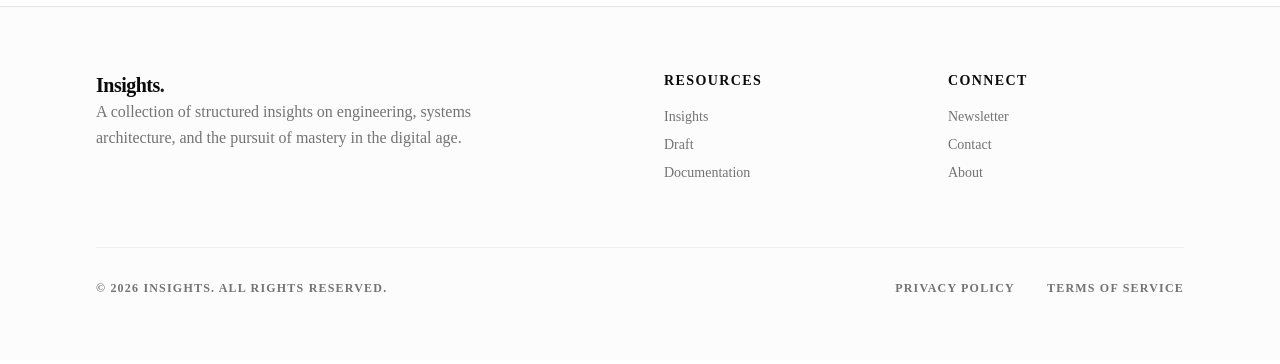
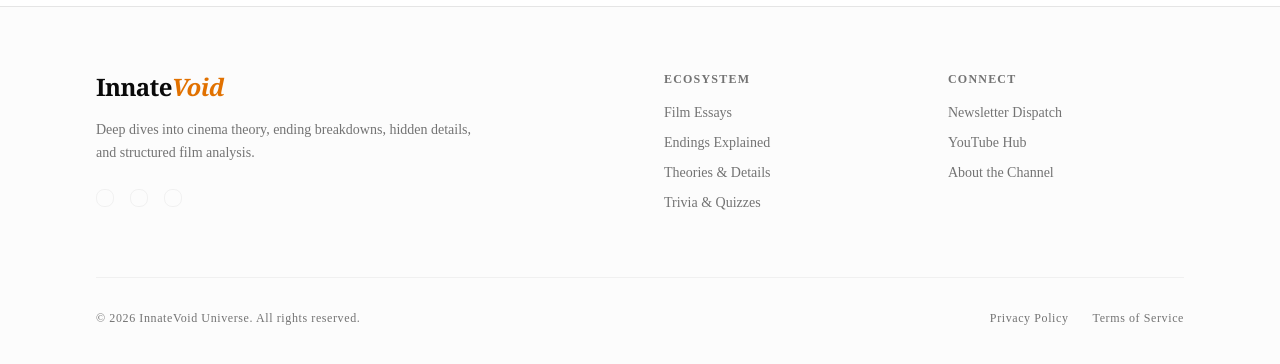
Before and after one commit to priyanshu334/cinneguy_blog, a Next.js app: page / in a window 1280 px wide. Shown: the part 794-1158 px from the top of the page. Built offline with nearby package versions, Linux system fonts and the light colour scheme; no server answers; the database is empty.

Commit message:
completed

```diff
--- a/app/blogs/[slug]/page.tsx
+++ b/app/blogs/[slug]/page.tsx
@@ -24,10 +24,11 @@ export default async function PostPage({ params }: { params: Promise<{ slug: str
   const { slug } = await params;
   const post = await getPost(slug);
 
-  async function Delete() {
-    const supabase = await createClient();
-    await supabase.from("posts").delete().eq("slug", slug);
-    redirect("/");
+  async function HandleDelete(){
+    "use server"
+    const supabase = await createClient()
+    await supabase.from("posts").delete().eq("slug",slug)
+    redirect("/")
   }
 
   if (!post) {
@@ -56,7 +57,7 @@ export default async function PostPage({ params }: { params: Promise<{ slug: str
               <h1 className="text-4xl md:text-6xl font-bold tracking-tight leading-[1.1]">
                 {post.title}
               </h1>
-              <Button variant="destructive" onClick={Delete}>Delete Post</Button>
+              <Button variant="destructive" onClick={HandleDelete}>Delete Post</Button>
             </div>
 
             <div className="flex flex-wrap items-center gap-6 text-sm text-muted-foreground font-medium">
--- a/components/Footer.tsx
+++ b/components/Footer.tsx
@@ -3,65 +3,114 @@ import Link from "next/link";
 
 export default function Footer() {
     return (
-        <footer className="border-t bg-muted/30 py-12 md:py-16">
+        <footer className="border-t bg-muted/30 py-12 md:py-16 text-foreground">
             <Container>
                 <div className="grid grid-cols-1 md:grid-cols-4 gap-12">
+                    {/* Brand & Ecosystem Mission Column */}
                     <div className="md:col-span-2 space-y-4">
                         <Link
                             href="/"
-                            className="text-xl font-bold tracking-tight hover:opacity-90 transition-opacity"
+                            className="inline-flex items-center gap-2 text-2xl font-serif font-bold tracking-tight hover:opacity-90 transition-opacity"
                         >
-                            Insights<span className="text-primary">.</span>
+                            <span>Innate<span className="text-amber-600 dark:text-amber-500 italic">Void</span></span>
                         </Link>
-                        <p className="text-muted-foreground font-light leading-relaxed max-w-sm">
-                            A collection of structured insights on engineering, systems architecture, and the pursuit of mastery in the digital age.
+
+                        <p className="text-muted-foreground font-light leading-relaxed max-w-sm text-sm">
+                            Deep dives into cinema theory, ending breakdowns, hidden details, and structured film analysis.
                         </p>
+
+                        {/* Social Links with Icons */}
                         <div className="flex items-center gap-4 pt-2">
-                            <Link href="#" className="text-muted-foreground hover:text-primary transition-colors">
+                            <Link
+                                href="https://www.youtube.com/@innatevoid22"
+                                target="_blank"
+                                rel="noopener noreferrer"
+                                aria-label="YouTube Channel"
+                                className="p-2 rounded-md border border-border/50 text-muted-foreground hover:text-amber-600 dark:hover:text-amber-400 hover:border-amber-500/30 transition-all"
+                            >
                             </Link>
-                            <Link href="https://x.com/Priyans35353551" className="text-muted-foreground hover:text-primary transition-colors">
-                            </Link>
-                            <Link href="https://www.youtube.com/@innatevoid22" className="text-muted-foreground hover:text-primary transition-colors">
+
+                            <Link
+                                href="https://x.com/Priyans35353551"
+                                target="_blank"
+                                rel="noopener noreferrer"
+                                aria-label="X / Twitter"
+                                className="p-2 rounded-md border border-border/50 text-muted-foreground hover:text-amber-600 dark:hover:text-amber-400 hover:border-amber-500/30 transition-all"
+                            >                            </Link>
+
+                            <Link
+                                href="#"
+                                aria-label="GitHub Repository"
+                                className="p-2 rounded-md border border-border/50 text-muted-foreground hover:text-amber-600 dark:hover:text-amber-400 hover:border-amber-500/30 transition-all"
+                            >
                             </Link>
                         </div>
                     </div>
 
+                    {/* Navigation: Cinema Pillars */}
                     <div className="space-y-4">
-                        <h4 className="text-sm font-bold uppercase tracking-widest">Resources</h4>
-                        <ul className="space-y-2 text-sm text-muted-foreground font-medium">
+                        <h4 className="text-xs font-bold uppercase tracking-widest text-muted-foreground font-mono">
+                            Ecosystem
+                        </h4>
+                        <ul className="space-y-2.5 text-sm text-muted-foreground font-medium">
                             <li>
-                                <Link href="/" className="hover:text-primary transition-colors">Insights</Link>
+                                <Link href="/blogs" className="hover:text-amber-600 dark:hover:text-amber-400 transition-colors">
+                                    Film Essays
+                                </Link>
                             </li>
                             <li>
-                                <Link href="/blogs/create" className="hover:text-primary transition-colors">Draft</Link>
+                                <Link href="/blogs?tag=Ending+Explained" className="hover:text-amber-600 dark:hover:text-amber-400 transition-colors">
+                                    Endings Explained
+                                </Link>
                             </li>
                             <li>
-                                <Link href="#" className="hover:text-primary transition-colors">Documentation</Link>
+                                <Link href="/blogs?tag=Film+Theory" className="hover:text-amber-600 dark:hover:text-amber-400 transition-colors">
+                                    Theories & Details
+                                </Link>
+                            </li>
+                            <li>
+                                <Link href="/quiz" className="hover:text-amber-600 dark:hover:text-amber-400 transition-colors">
+                                    Trivia & Quizzes
+                                </Link>
                             </li>
                         </ul>
                     </div>
 
+                    {/* Community & Newsletter */}
                     <div className="space-y-4">
-                        <h4 className="text-sm font-bold uppercase tracking-widest">Connect</h4>
-                        <ul className="space-y-2 text-sm text-muted-foreground font-medium">
+                        <h4 className="text-xs font-bold uppercase tracking-widest text-muted-foreground font-mono">
+                            Connect
+                        </h4>
+                        <ul className="space-y-2.5 text-sm text-muted-foreground font-medium">
                             <li>
-                                <Link href="#" className="hover:text-primary transition-colors">Newsletter</Link>
+                                <Link href="/newsletter" className="hover:text-amber-600 dark:hover:text-amber-400 transition-colors">
+                                    Newsletter Dispatch
+                                </Link>
                             </li>
                             <li>
-                                <Link href="#" className="hover:text-primary transition-colors">Contact</Link>
+                                <Link href="https://www.youtube.com/@innatevoid22" target="_blank" className="hover:text-amber-600 dark:hover:text-amber-400 transition-colors">
+                                    YouTube Hub
+                                </Link>
                             </li>
                             <li>
-                                <Link href="#" className="hover:text-primary transition-colors">About</Link>
+                                <Link href="/about" className="hover:text-amber-600 dark:hover:text-amber-400 transition-colors">
+                                    About the Channel
+                                </Link>
                             </li>
                         </ul>
                     </div>
                 </div>
 
-                <div className="mt-16 pt-8 border-t border-border/50 flex flex-col md:flex-row justify-between items-center gap-4 text-xs text-muted-foreground font-bold uppercase tracking-widest">
-                    <p>© {new Date().getFullYear()} Insights. All rights reserved.</p>
-                    <div className="flex gap-8">
-                        <Link href="#" className="hover:text-primary transition-colors">Privacy Policy</Link>
-                        <Link href="#" className="hover:text-primary transition-colors">Terms of Service</Link>
+                {/* Bottom Bar */}
+                <div className="mt-16 pt-8 border-t border-border/50 flex flex-col md:flex-row justify-between items-center gap-4 text-xs text-muted-foreground font-mono tracking-wider">
+                    <p>© {new Date().getFullYear()} InnateVoid Universe. All rights reserved.</p>
+                    <div className="flex gap-6">
+                        <Link href="/privacy" className="hover:text-amber-600 dark:hover:text-amber-400 transition-colors">
+                            Privacy Policy
+                        </Link>
+                        <Link href="/terms" className="hover:text-amber-600 dark:hover:text-amber-400 transition-colors">
+                            Terms of Service
+                        </Link>
                     </div>
                 </div>
             </Container>
--- /dev/null
+++ b/components/blog/delete.tsx
@@ -0,0 +1,28 @@
+"use client";
+
+import { useTransition } from "react";
+import { Button } from "@/components/ui/button";
+
+export function DeletePostButton({
+  onDelete
+}: {
+  onDelete: () => Promise<void>
+}) {
+  const [isPending, startTransition] = useTransition();
+
+  return (
+    <Button
+      variant="destructive"
+      disabled={isPending}
+      onClick={() => {
+        if (confirm("Are you sure you want to delete this post?")) {
+          startTransition(async () => {
+            await onDelete();
+          });
+        }
+      }}
+    >
+      {isPending ? "Deleting..." : "Delete Post"}
+    </Button>
+  );
+}
```
